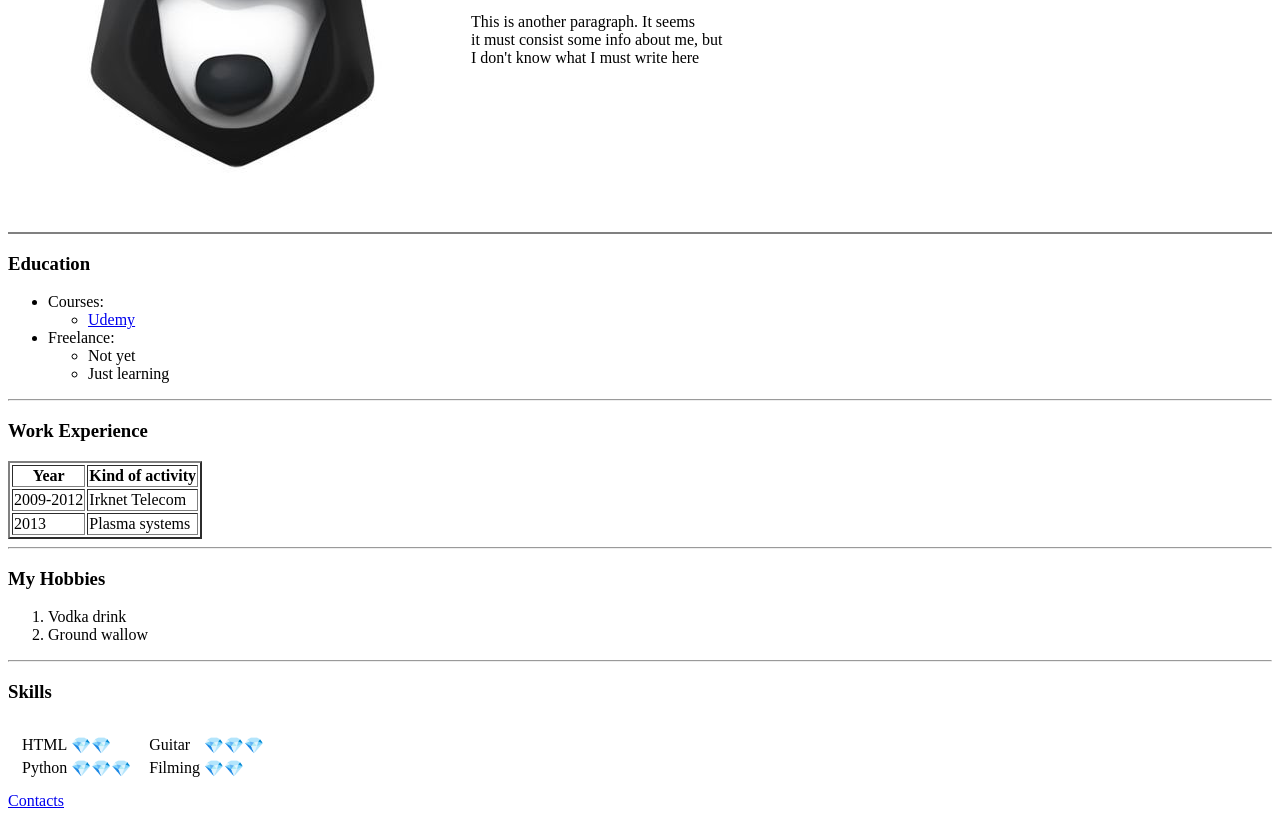
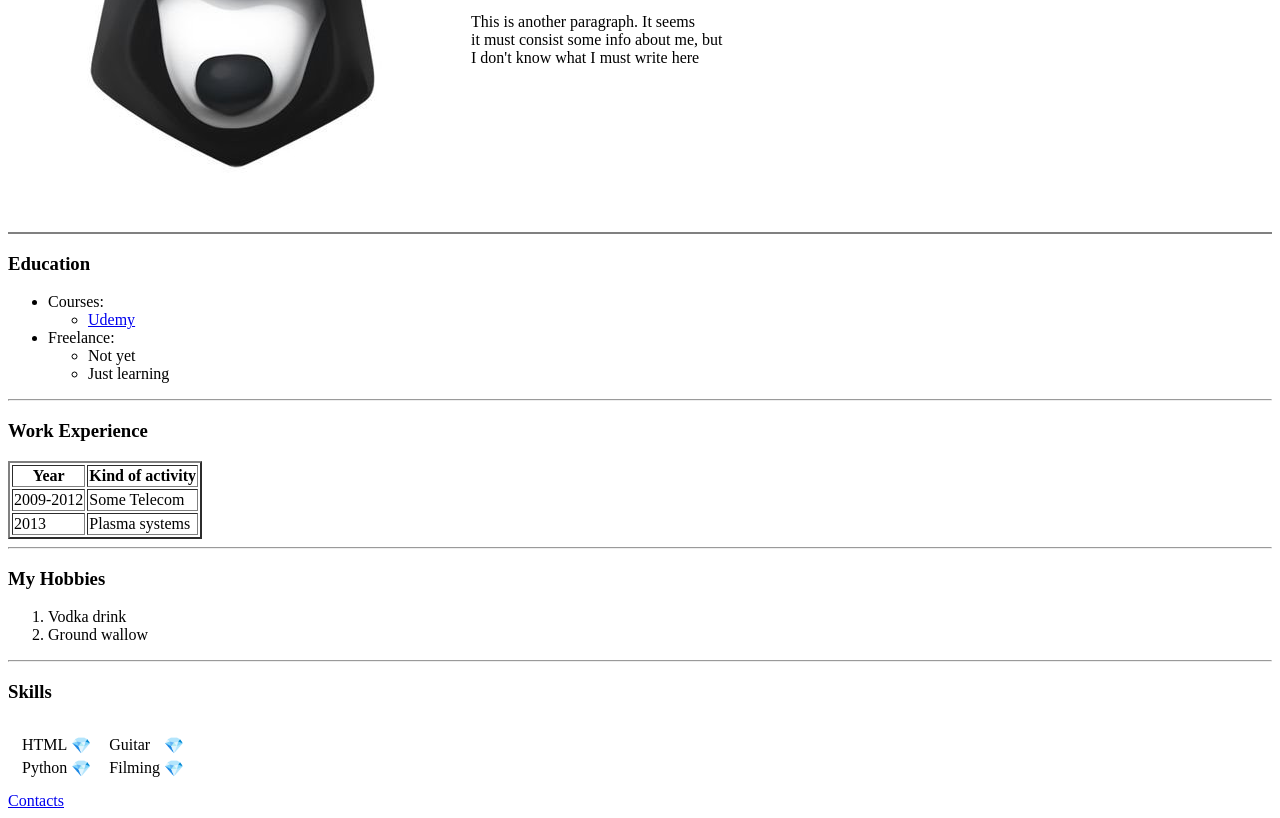
Before and after one commit to DoctorSid/cv, a plain HTML site: page index.html in a window 1280 px wide. Shown: the part 250-1068 px from the top of the page. Drawn offline with Linux system fonts and the light colour scheme.

Commit message:
Update index.html

```diff
--- a/index.html
+++ b/index.html
@@ -43,7 +43,7 @@
             <tbody>
                 <tr>
                     <td>2009-2012</td>
-                    <td>Irknet Telecom</td>
+                    <td>Some Telecom</td>
                 </tr>
                 <tr>
                     <td>2013</td>
@@ -66,11 +66,11 @@
                     <table>
                         <tr>
                             <td>HTML</td>
-                            <td>💎💎</td>
+                            <td>💎</td>
                         </tr>
                         <tr>
                             <td>Python</td>
-                            <td>💎💎💎</td>
+                            <td>💎</td>
                         </tr>
                     </table>
                 </td>
@@ -78,11 +78,11 @@
                     <table>
                         <tr>
                             <td>Guitar</td>
-                            <td>💎💎💎</td>
+                            <td>💎</td>
                         </tr>
                         <tr>
                             <td>Filming</td>
-                            <td>💎💎</td>
+                            <td>💎</td>
                         </tr>
                     </table>
                 </td>
```
